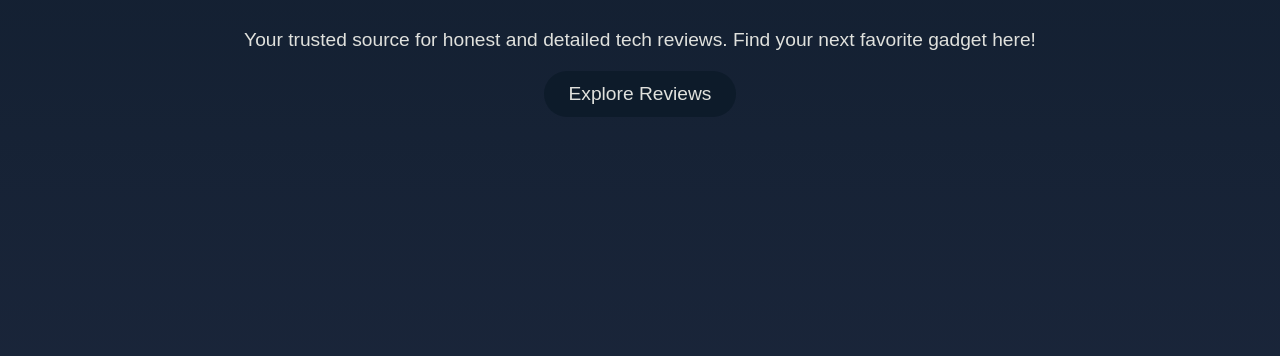
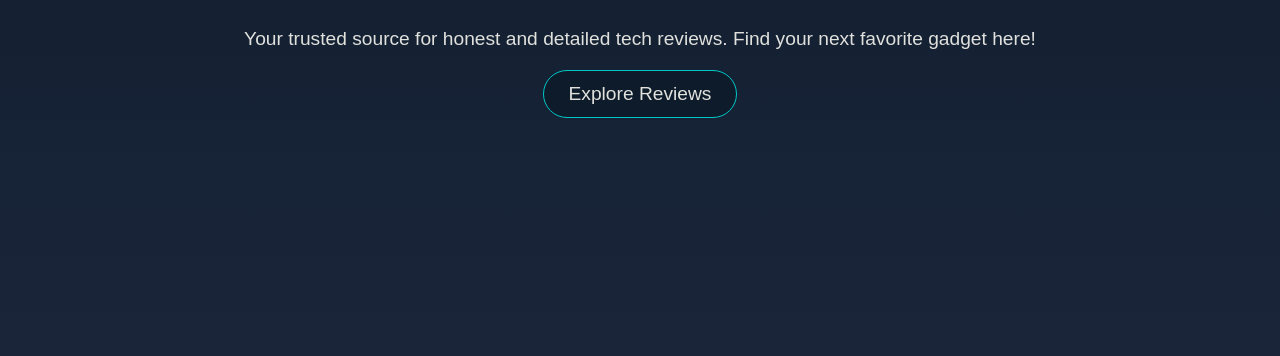
Before and after one commit to Naresh7093/TopGadgetReviews, a website: page index.html in a window 1280 px wide. Shown: the part 444-800 px from the top of the page. Drawn offline with Linux system fonts and the light colour scheme.

Commit message:
Modified styles

```diff
--- a/scss/_mixins.scss
+++ b/scss/_mixins.scss
@@ -7,10 +7,13 @@
   padding: 12px 25px;
   text-decoration: none;
   font-size: 1.2em;
+  border: 1px solid;
+  border-color: variables.$accent-color;
   border-radius: variables.$btn-border-radius;
   transition: background-color 0.3s ease;
   &:hover {
     background-color: color.adjust($bg-color, $lightness: -10%);
+    background-color: transparent;
   }
 }
 
```
Also changed, not shown: assets/css/styles.css, 1 other file.
